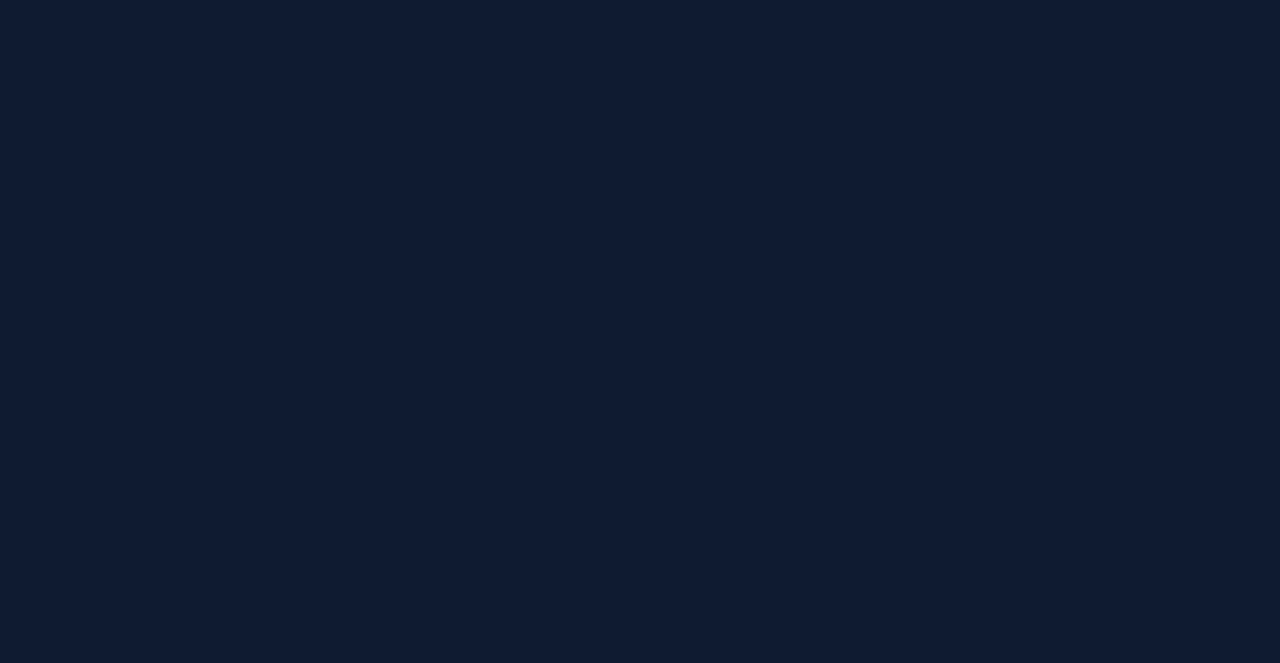
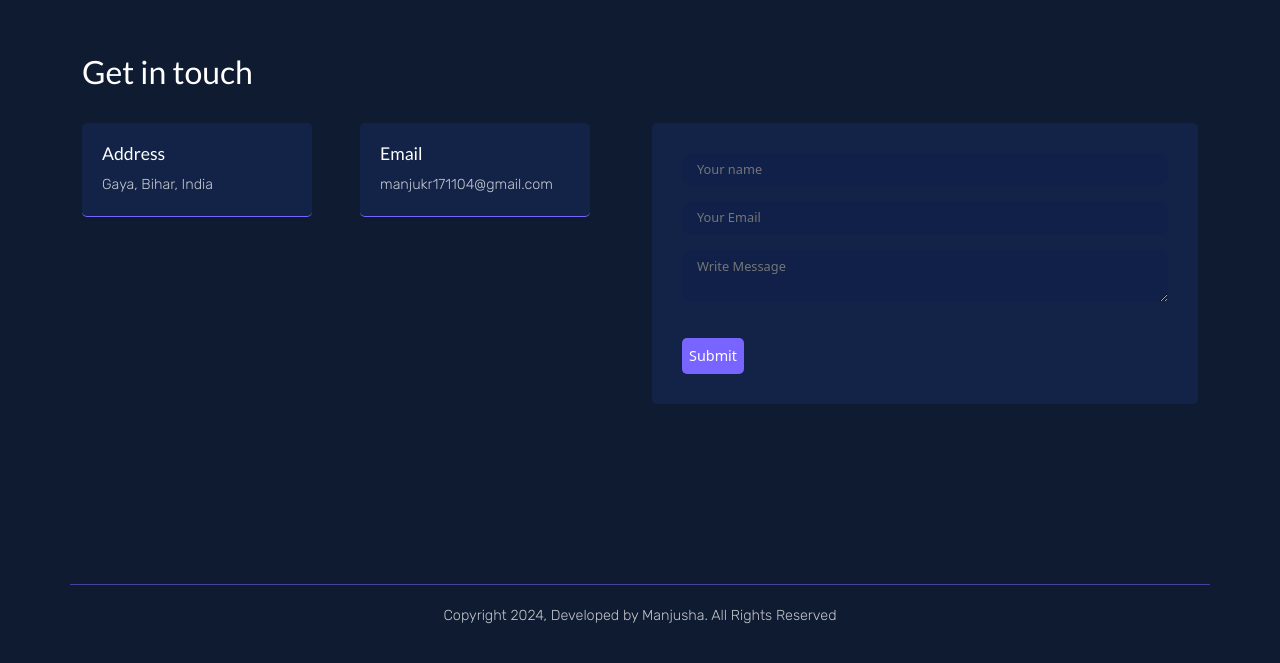
Before and after one commit to Manjusha-Kumari/Portfolio, a React (Create React App) app: page / in a window 1280 px wide. Shown: the part 4298-4961 px from the top of the page. Before the commit the page ends 4261 px from the top, so only its background shows below. Built offline with nearby package versions, Linux system fonts and the light colour scheme.

Commit message:
everything completed

```diff
--- /dev/null
+++ b/src/components/contact/Contact.jsx
@@ -0,0 +1,39 @@
+import React from 'react'
+import './contact.css'
+
+import { Container, Row, Col } from 'reactstrap'
+import Form from '../form/Form'
+
+const Contact = () => {
+
+
+    return <section>
+        <Container>
+            <Row>
+                <Col lg='12' className='in_touch mb-4'>
+                    <h2>Get in touch</h2>
+                </Col>
+
+                <Col lg='6' md='6'>
+                    <div className="contact__info-container d-flex align-items-center gap-5">
+                      <div className="single__info">
+                        <h6>Address</h6>
+                        <p>Gaya, Bihar, India</p>
+                      </div>
+
+                      <div className="single__info">
+                        <h6>Email</h6>
+                        <p>manjukr171104@gmail.com</p>
+                      </div>
+                    </div>
+                </Col>
+
+                <Col lg='6' md='6'>
+                    <Form/>
+                </Col>
+            </Row>
+        </Container>
+    </section>
+}
+
+export default Contact
--- /dev/null
+++ b/src/components/contact/contact.css
@@ -0,0 +1,23 @@
+.single__info{
+    background: #132347;
+    padding: 20px;
+    border-radius: 5px;
+    border-bottom: 1px solid #7865ff;
+    width: 230px;
+}
+
+.single__info p{
+    font-weight: 300;
+    margin-top: 10px;
+    font-size: .9rem;
+    margin-bottom: 0;
+}
+
+.single__info h6{
+    color: #fff;
+    font-size: 1.1rem;
+}
+
+.in_touch h2{
+    color: #fff;
+}
--- /dev/null
+++ b/src/components/footer/Footer.jsx
@@ -0,0 +1,14 @@
+import React from 'react'
+import './footer.css'
+
+import { Container } from 'reactstrap'
+
+const Footer = () => {
+    return <footer className='pb-4'>
+        <Container className='text-center footer'>
+            <p>Copyright 2024, Developed by Manjusha. All Rights Reserved</p>
+        </Container>
+    </footer>
+}
+
+export default Footer
--- /dev/null
+++ b/src/components/footer/footer.css
@@ -0,0 +1,9 @@
+.footer{
+    border-top: 1px solid #7765ff85;
+    padding-top: 20px;
+}
+
+.footer p{
+    font-weight: 300;
+    font-size: 0.9rem;
+}
--- /dev/null
+++ b/src/components/form/Form.jsx
@@ -0,0 +1,37 @@
+import React, {useState} from 'react'
+import './form.css'
+
+const Form = () => {
+    const [enteredName, setEnteredName] = useState('');
+    const [enteredMail, setEnteredMail] = useState('');
+    const [enteredMessage, setEnteredMessage] = useState('');
+
+    const submitHandler = (e) => {
+        e.preventDefault()
+
+        console.log('submitted')
+    }
+
+    return <form className='form'>
+        <div className="form__input">
+            <input type="text" placeholder='Your name' value={enteredName} onChange={e =>
+                setEnteredName(e.target.value)}/>
+        </div>
+
+        <div className="form__input">
+            <input type="text" placeholder='Your Email' value={enteredMail} onChange={e =>
+                setEnteredMail(e.target.value)} />
+        </div>
+
+        <div className="form__input">
+            <textarea placeholder='Write Message' value={enteredMessage} onChange={e =>
+                setEnteredMessage(e.target.value)}></textarea>
+        </div>
+
+        <button className="submit__btn" type='submit'>
+            Submit
+        </button>
+    </form>
+}
+
+export default Form
--- /dev/null
+++ b/src/components/form/form.css
@@ -0,0 +1,30 @@
+.form{
+    width: 100%;
+    background: #132347;
+    padding: 30px;
+    border-radius: 5px;
+}
+
+.form__input input,
+.form__input textarea{
+    width: 100%;
+    padding: 7px 15px;
+    color: #fff;
+    margin-bottom: 15px;
+    background: #102048;
+    border: none;
+    outline: none;
+    border-radius: 10px;
+    font-size: 0.8rem;
+}
+
+.submit__btn{
+    margin-top: 15px;
+    padding: 7px;
+    font-size: .9rem;
+    background: #7865ff;
+    color: #fff;
+    border: none;
+    outline: none;
+    border-radius: 5px;
+}
--- a/src/components/headers/Header.jsx
+++ b/src/components/headers/Header.jsx
@@ -37,6 +37,8 @@ const navLinks = [
 export const Header = () => {
     const headerRef = useRef(null);
 
+    const menuRef = useRef(null);
+
     useEffect(() => {
         const handleScroll = () => {
             if (document.body.scrollTop > 80 || document.documentElement.scrollTop > 80) {
@@ -71,6 +73,9 @@ export const Header = () => {
         }
     };
 
+    const menuToggle = () => menuRef.current.classList.toggle('menu__active')
+
+
     return <header className="header" ref={headerRef}>
         <Container>
             <div className="navigation d-flex align-items-center justify-content-between">
@@ -78,7 +83,7 @@ export const Header = () => {
                     <h5>Manjusha</h5>
                 </div>
 
-                <div className="nav__menu">
+                <div className="nav__menu" ref={menuRef} onClick={menuToggle}>
                     <ul className="nav__list">
                             {
                                 navLinks.map((item, index) => (
@@ -94,8 +99,8 @@ export const Header = () => {
                     <button className="btn">
                         Let's Talk
                     </button>
-                    <span className="mobile__menu">
-                        <i class="ri-menu-fill"></i>
+                    <span className="mobile__menu" >
+                        <i class="ri-menu-fill" onClick={menuToggle}></i>
                     </span>
                 </div>
             </div>
--- a/src/components/headers/header.css
+++ b/src/components/headers/header.css
@@ -1,5 +1,4 @@
-
-.header{
+.header {
   width: 100%;
   height: 70px;
   line-height: 70px;
@@ -7,15 +6,16 @@
   top: 0;
   left: 0;
   z-index: 1000;
+  transition: all 0.3s ease-in-out;
 }
 
-.nav__list{
+.nav__list {
   display: flex;
   align-items: center;
   column-gap: 2.7rem;
 }
 
-.logo h5{
+.logo h5 {
   color: white;
   font-size: 1.3rem;
   color: #7865ff;
@@ -24,40 +24,86 @@
 .nav__item a {
   color: white;
   text-decoration: none;
-    transition: color .3s;
+  transition: color 0.3s;
   font-weight: 400;
   cursor: pointer;
 }
 
-.nav__item a:hover{
+.nav__item a:hover {
   color: #7865ff;
 }
 
-.nav__right button{
+.nav__right button {
   color: white;
   background: #7865ff;
   border: none;
   outline: none;
   border-radius: 5px;
-    font-size: .9rem;
+  font-size: 0.9rem;
   padding: 7px 25px;
 }
 
-.btn:hover{
+.btn:hover {
   color: #fff;
 }
 
-.mobile__menu i{
+.mobile__menu i {
   color: #fff;
   font-size: 1.3rem;
   cursor: pointer;
 }
 
-.mobile__menu{
+.mobile__menu {
   display: none;
 }
 
-.header__shrink{
+.header__shrink {
   background: #132347;
   box-shadow: 2px 2px 4px -2px #7765ffbd;
 }
+
+/*=============================== responsive ================================ */
+
+@media only screen and (max-width: 992px) {
+  .nav__menu {
+    position: fixed;
+    top: 0;
+    left: 0;
+    width: 100%;
+    height: 100%;
+    background: #7765ff69;
+    z-index: 88888;
+    display: none;
+  }
+
+  .nav__list {
+    position: absolute;
+    top: 0;
+    left: 0;
+    width: 250px;
+    height: 100%;
+    background: #132347;
+    z-index: 999999;
+    display: flex;
+    flex-direction: column;
+    align-items: center;
+    padding-top: 50px;
+  }
+
+  .menu__active {
+    display: block;
+  }
+
+  .mobile__menu {
+    display: block;
+  }
+
+  .btn {
+    display: none;
+  }
+
+  .header{
+    height: 60px;
+    line-height: 50px;
+  }
+}
--- a/src/components/layout/Layout.jsx
+++ b/src/components/layout/Layout.jsx
@@ -5,6 +5,8 @@ import About from '../about/About'
 import Courses from '../courses/Courses'
 import Experience from '../experience/Experience'
 import Project from '../projects/Project'
+import Contact from '../contact/Contact'
+import Footer from '../footer/Footer'
 
 export const Layout = () => {
     return <Fragment>
@@ -30,7 +32,11 @@ export const Layout = () => {
             </div>
 
             <div id="contact">
-                {/* Your Contact component */}
+                <Contact/>
+            </div>
+
+            <div id="footer">
+                <Footer/>
             </div>
     </Fragment>
 }
```
Lines whose indentation alone changed are shown as unchanged.
